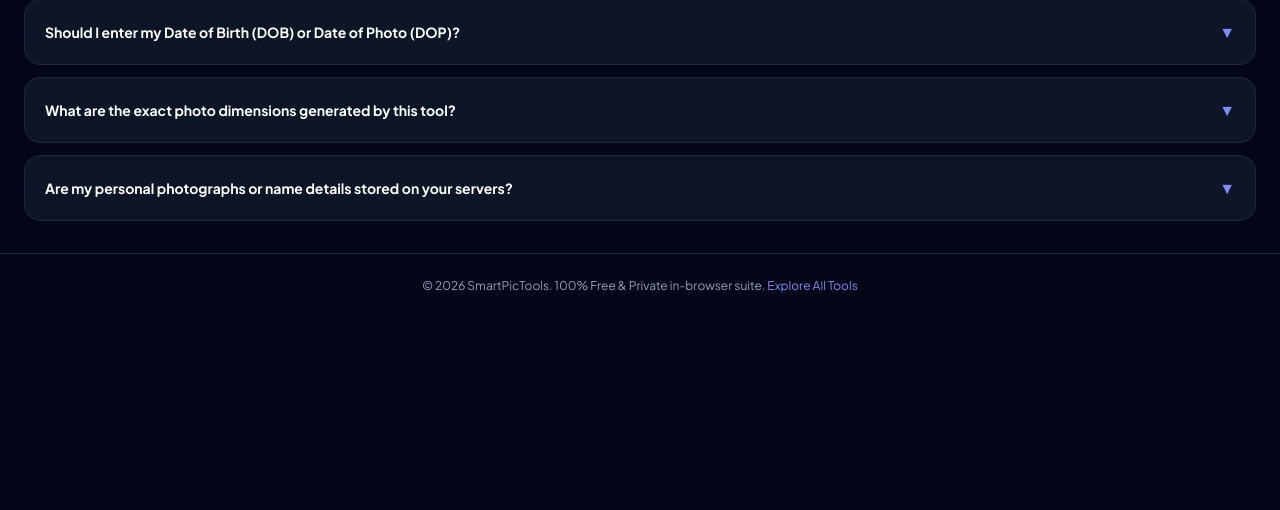
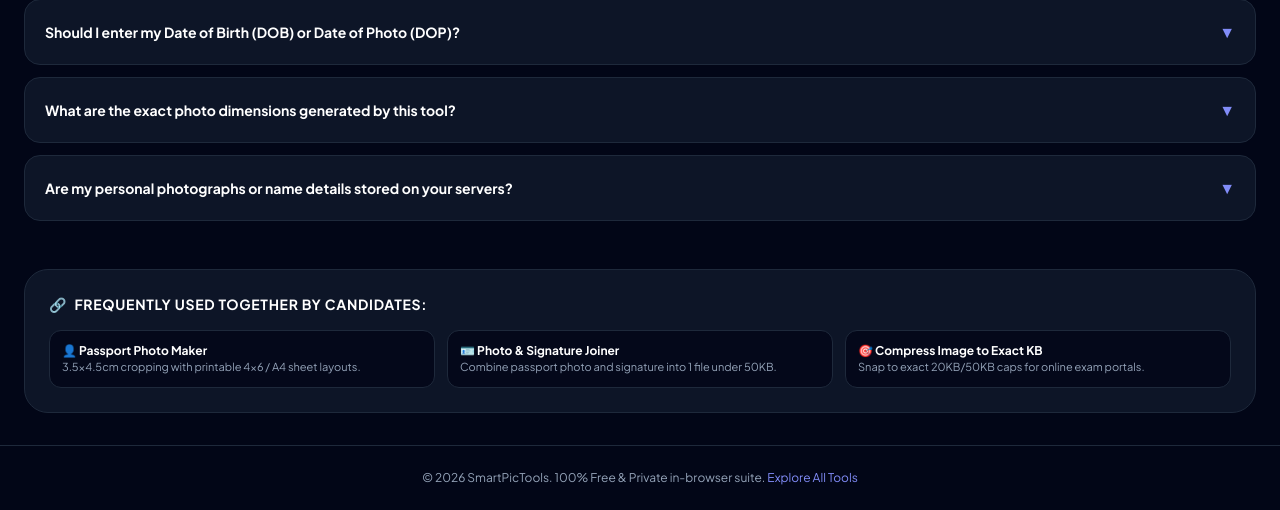
Before and after one commit to pranjalrajput243/smartpictools, a Flask app: page /add-name-date-on-photo in a window 1280 px wide. Shown: the part 1869-2379 px from the top of the page. Before the commit the page ends 2162 px from the top, so only its background shows below. Run offline with Flask 3, Linux system fonts and the light colour scheme; some libraries are stand-ins or nearby versions.

Commit message:
Update add-name-date-on-photo.html

```diff
--- a/templates/add-name-date-on-photo.html
+++ b/templates/add-name-date-on-photo.html
@@ -21,17 +21,58 @@
     <meta property="og:title" content="Add Name and Date on Photo Online Free - SmartPicTools">
     <meta property="og:description" content="Add candidate name and date (DOP) on passport photos with magnetic center snapping in 0.05s.">
 
-    <!-- SCHEMA MARKUP -->
+  <!-- SCHEMA MARKUP (WEBAPP + FAQ RICH SNIPPET) -->
     <script type="application/ld+json">
     {
       "@context": "https://schema.org",
+      "@graph": [
+        {
           "@type": "WebApplication",
           "name": "SmartPicTools Add Name and Date on Photo",
           "url": "https://smartpictools.in/add-name-date-on-photo",
-      "description": "Free tool to add candidate name and date of photo on passport photos for official exams.",
+          "description": "Free online tool to print candidate name and date of photo (DOP/DOB) for official exams.",
           "applicationCategory": "MultimediaApplication",
           "operatingSystem": "All",
           "offers": { "@type": "Offer", "price": "0", "priceCurrency": "USD" }
+        },
+        {
+          "@type": "FAQPage",
+          "mainEntity": [
+            {
+              "@type": "Question",
+              "name": "Is printing the Date of Photo (DOP) compulsory for SSC and UP Police recruitment?",
+              "acceptedAnswer": {
+                "@type": "Answer",
+                "text": "Yes. Most official SSC notifications (CGL, CHSL, MTS, GD) require the photograph to be no older than 3 months with the candidate's name and exact capture date clearly printed at the bottom."
+              }
+            },
+            {
+              "@type": "Question",
+              "name": "Should I enter my Date of Birth (DOB) or Date of Photo (DOP)?",
+              "acceptedAnswer": {
+                "@type": "Answer",
+                "text": "Check your official notification. SSC exams mandate the Date of Photo (DOP), while some state exams ask for Date of Birth (DOB). You can customize the date prefix freely in our tool."
+              }
+            },
+            {
+              "@type": "Question",
+              "name": "What are the exact photo dimensions generated by this tool?",
+              "acceptedAnswer": {
+                "@type": "Answer",
+                "text": "The output image is strictly formatted to 826 x 1062 pixels at 300 DPI Ultra HD, matching the official 3.5 cm x 4.5 cm Indian passport exam standard."
+              }
+            },
+            {
+              "@type": "Question",
+              "name": "Are my personal photographs or name details stored on your servers?",
+              "acceptedAnswer": {
+                "@type": "Answer",
+                "text": "Never. SmartPicTools runs 100% client-side in your device's browser memory. Your personal details and photos are erased immediately upon closing the tab."
+              }
+            }
+          ]
+        }
+      ]
     }
     </script>
 
@@ -423,8 +464,30 @@
             </div>
 
         </section>
+
+    <!-- ⚡ RELATED EXAM TOOLS SILO (SEO INTERNAL LINKING) -->
+            <div class="mt-12 bg-slate-900/90 p-6 rounded-3xl border border-slate-800 space-y-4">
+                <div class="flex items-center gap-2">
+                    <span class="text-indigo-400 font-bold text-sm">🔗</span>
+                    <h3 class="text-sm font-bold text-white uppercase tracking-wider">Frequently Used Together by Candidates:</h3>
+                </div>
+                <div class="grid grid-cols-1 sm:grid-cols-3 gap-3 text-xs">
+                    <a href="/passport-photo-maker" class="p-3 bg-slate-950/80 hover:bg-slate-950 rounded-xl border border-slate-800 hover:border-indigo-500/50 transition block">
+                        <strong class="text-white block">👤 Passport Photo Maker</strong>
+                        <span class="text-slate-400 text-[11px]">3.5x4.5cm cropping with printable 4x6 / A4 sheet layouts.</span>
+                    </a>
+                    <a href="/photo-signature-joiner" class="p-3 bg-slate-950/80 hover:bg-slate-950 rounded-xl border border-slate-800 hover:border-indigo-500/50 transition block">
+                        <strong class="text-white block">🪪 Photo & Signature Joiner</strong>
+                        <span class="text-slate-400 text-[11px]">Combine passport photo and signature into 1 file under 50KB.</span>
+                    </a>
+                    <a href="/compress-image" class="p-3 bg-slate-950/80 hover:bg-slate-950 rounded-xl border border-slate-800 hover:border-indigo-500/50 transition block">
+                        <strong class="text-white block">🎯 Compress Image to Exact KB</strong>
+                        <span class="text-slate-400 text-[11px]">Snap to exact 20KB/50KB caps for online exam portals.</span>
+                    </a>
+                </div>
+            </div>
+
     </main>
-
 <footer class="border-t border-slate-800 bg-slate-950 py-6 px-4 text-xs text-slate-400 text-center">
         <p>© 2026 SmartPicTools. 100% Free & Private in-browser suite. <a href="/" class="text-indigo-400 hover:underline">Explore All Tools</a></p>
     </footer>
```
Lines whose indentation alone changed are shown as unchanged.
